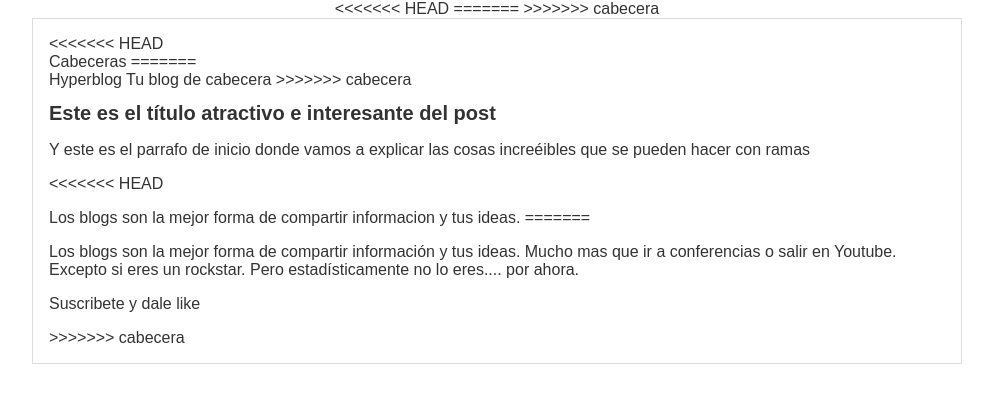
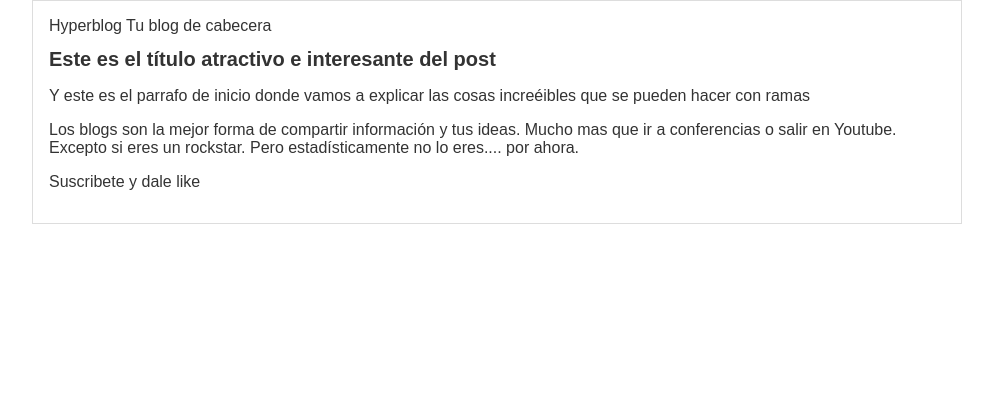
Before and after one commit to milen7/02-bases, a plain HTML site: page blogpost.html in a window 1280 px wide. Shown: the whole page, without its empty margins (143-1136 px from the left). Drawn offline with Linux system fonts and the light colour scheme; files that its build step writes are made by us from their sources.

Commit message:
cambios en blogpost

```diff
--- a/blogpost.html
+++ b/blogpost.html
@@ -1,34 +1,19 @@
 <html>
     <head>
-<<<<<<< HEAD
         <title>El titulo cabecera del post</title>
-=======
-        <title>El titulo del post</title>
->>>>>>> cabecera
         <link rel="stylesheet" href="css/estilos.css" />
     </head>
     <body>
         <div id="container">
-<<<<<<< HEAD
-            <div id="Cabeceras">
-                Cabeceras
-=======
             <div id="cabecera">
                 Hyperblog
                 <span id="tagline">Tu blog de cabecera</span>
->>>>>>> cabecera
             </div>
             <div id="post">
                 <h1>Este es el título atractivo e interesante del post</h1>
                 <p>Y este es el parrafo de inicio donde vamos a explicar las cosas increéibles que se pueden hacer con ramas</p>
-<<<<<<< HEAD
-                <p>
-                    Los blogs son la mejor forma de compartir
-                    informacion y tus ideas.
-=======
                 <p>Los blogs son la mejor forma de compartir información y tus ideas. Mucho mas que ir a conferencias o salir en Youtube. Excepto si eres un rockstar. Pero estadísticamente no lo eres.... por ahora.</p>
                 <p>Suscribete y dale like</p>
->>>>>>> cabecera
             </div>
         </div>
     </body>
```
